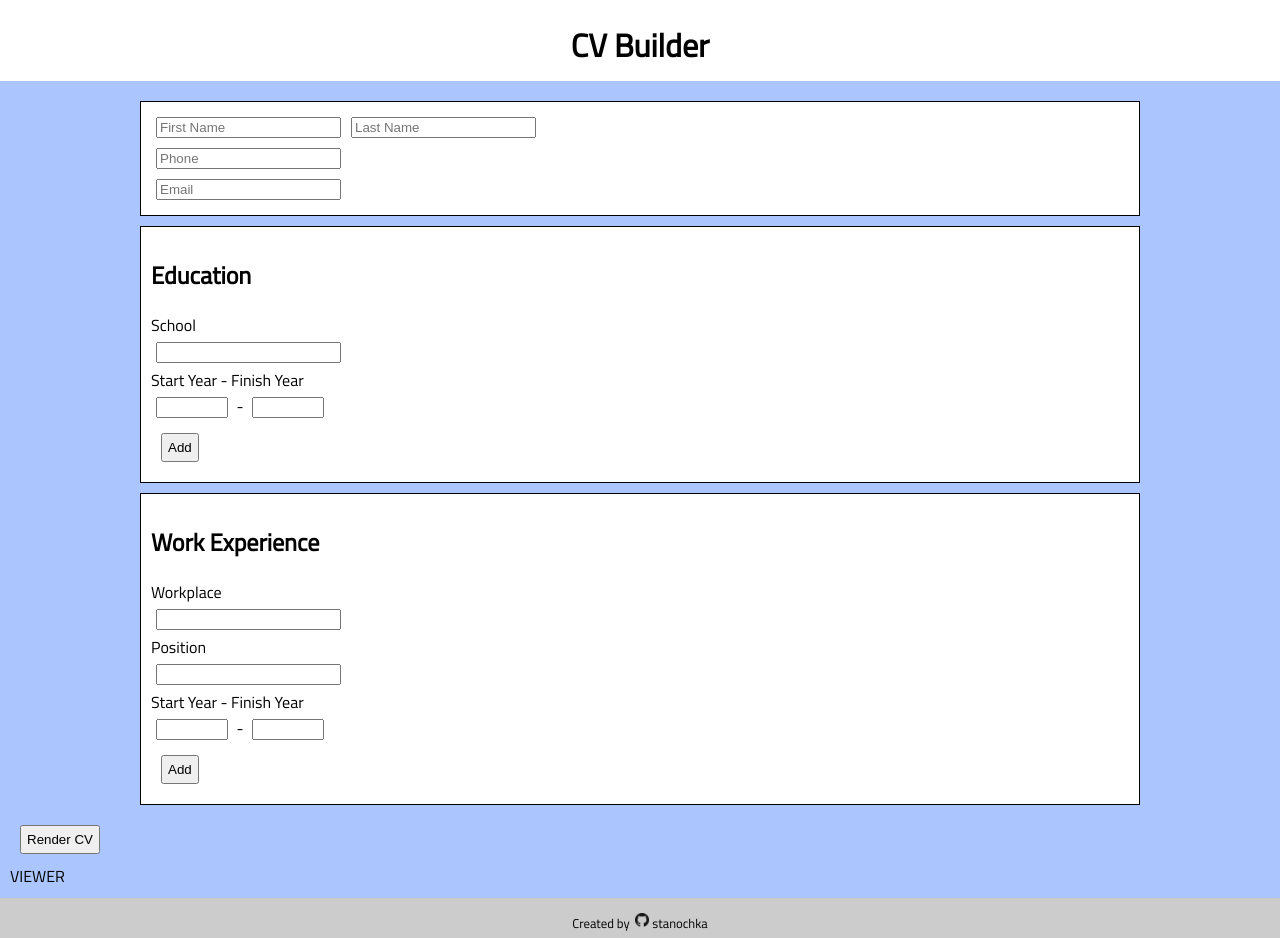
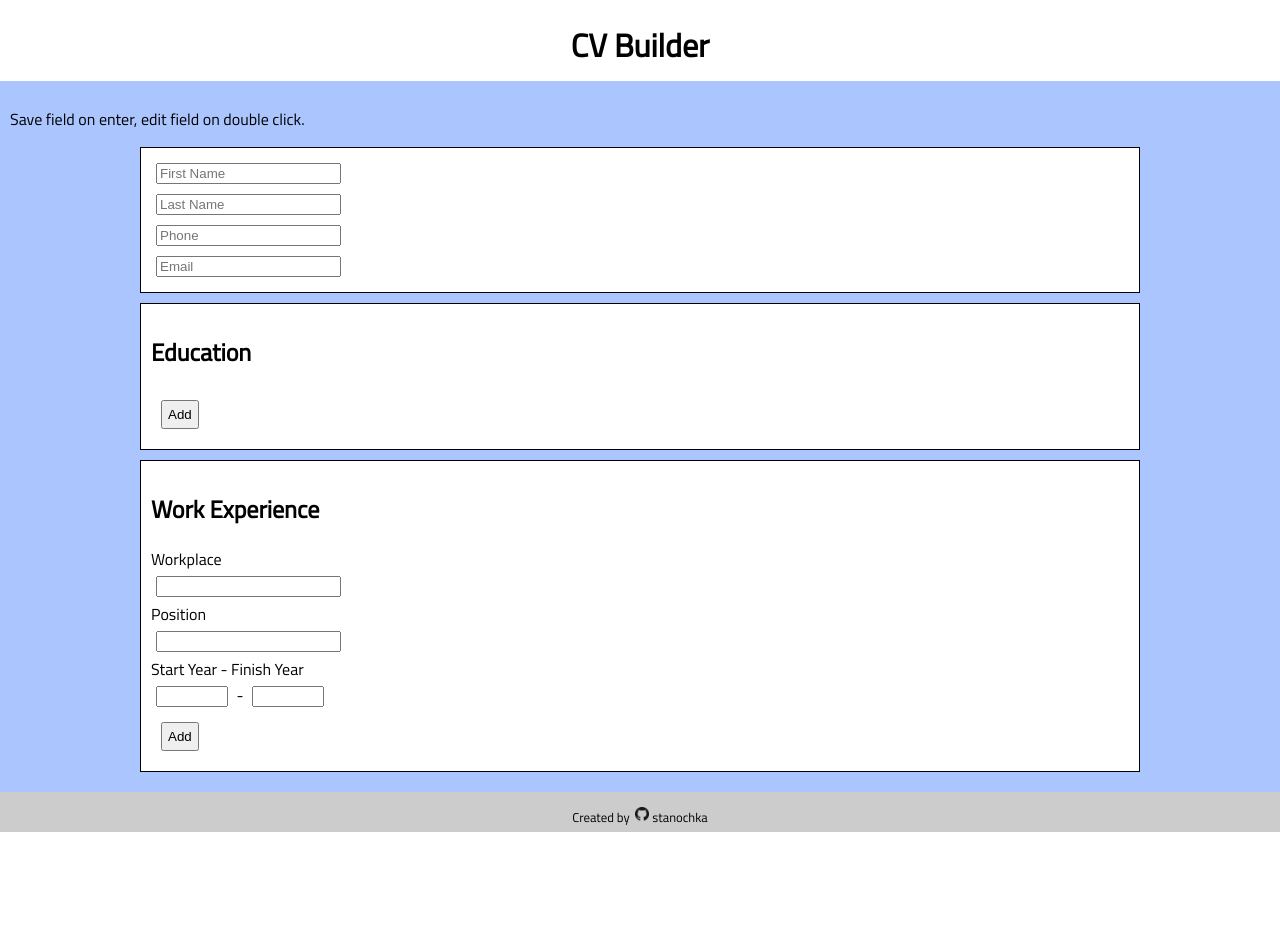
Before and after one commit to stanochka/cv-project, a React (Create React App) app: page / in a window 1280 px wide. After the commit the page ends 832 px from the top, so only its background shows below. Built offline with nearby package versions, Linux system fonts and the light colour scheme.

Commit message:
Add editable education

```diff
--- a/src/components/Education.js
+++ b/src/components/Education.js
@@ -1,77 +1,28 @@
 import React from 'react';
-import { v4 as uuidv4 } from 'uuid';
+import Editable from './Editable';
 
 class Education extends React.Component {
   constructor(props) {
     super(props);
-    this.state = {  educations: [],
-                    id: '',
-                    school: '',
+    this.state = {  school: '',
                     startYear: '',
                     finishYear: '',
     }
-    this.handleChange = this.handleChange.bind(this);
-    this.addEducation = this.addEducation.bind(this);
   }
 
-  handleChange = (e) => {
-    this.setState({ [e.target.name]: e.target.value, });
-  }
-
-  addEducation = (e) => {
-    e.preventDefault();
-    const newEd = {
-      id: uuidv4(),
-      school: this.state.school,
-      startYear: this.state.startYear,
-      finishYear: this.state.finishYear,
-    };
-    this.setState({ educations: [...this.state.educations, newEd],
-                    school: '',
-                    startYear: '',
-                    finishYear: '',
-                  });
-    this.props.callbackFromParent(this.state.educations);
-  }
 
   render() {
     return (<div className='Education'>
               <h2>Education</h2>
-              { this.state.educations.length>0 && <Overview educations={this.state.educations} />}
-              <form id='EducationForm'>
-                <label htmlFor='school'>School</label><br />
-                <input
-                    name='school'
-                    type='text'
-                    value={this.state.school}
-                    onChange={this.handleChange}
-                ></input><br />
-                <label htmlFor='startYear'>Start Year</label> - <label htmlFor='finishYear'>Finish Year</label><br />
-                <input
-                    name='startYear'
-                    type='number'
-                    min='1900'
-                    max='2021'
-                    value={this.state.startYear}
-                    onChange={this.handleChange}
-                ></input> - <input
-                                name='finishYear'
-                                type='number'
-                                min='1900'
-                                max='2021'
-                                value={this.state.finishYear}
-                                onChange={this.handleChange}
-                            ></input><br />
-
-                <button id='addEducation' onClick={this.addEducation}>Add</button>
-              </form>
+              <EducationList educations={this.props.educations} />
+              <button onClick={() => <EducationForm />}>Add</button>
             </div>)
   }
 
 }
 
 
-function Overview(props) {
+function EducationList(props) {
   const  { educations } = props;
   return (
     <ul>
@@ -85,4 +36,14 @@ function Overview(props) {
   );
 }
 
+function EducationForm(props) {
+  const { school, startYear, finishYear, handleChange } = props;
+  return (<div>
+            <Editable name='school'
+                      placeholder='School'
+                      value={school}
+                      handleChange={handleChange} />
+          </div>)
+}
+
 export default Education;
--- a/src/components/General.js
+++ b/src/components/General.js
@@ -4,7 +4,6 @@ import Editable from './Editable'
 function General(props)  {
   const { givenName, surname, phone, email, handleChange } = props;
   return (<div className='General'>
-            <div style={{display: 'flex'}}>
             <Editable name='givenName'
                       placeholder='First Name'
                       value={givenName}
@@ -13,7 +12,6 @@ function General(props)  {
                       placeholder='Last Name'
                       value={surname}
                       handleChange={handleChange} />
-            </div>
             <Editable name='phone'
                       placeholder='Phone'
                       value={phone}
--- a/src/components/Main.js
+++ b/src/components/Main.js
@@ -2,7 +2,6 @@ import React from 'react';
 import General from './General';
 import Education from './Education';
 import Work from './Work';
-import Viewer from './Viewer';
 
 class Main extends React.Component {
   constructor(props) {
@@ -12,38 +11,31 @@ class Main extends React.Component {
       surname: '',
       phone: '',
       email: '',
-      dataFromEducation: null,
+      educations: [],
+      works: [],
     }
-    this.viewCV = this.viewCV.bind(this);
   }
 
   handleChange = (value, name) => {
     this.setState({ [name] : value });
   }
 
-  getEducations = (data) => {
-    this.setState({dataFromEducation: data})
+  newEducation = (data) => {
+    this.setState({educations: this.state.educations.concat(data)})
   }
 
-  viewCV() {
-    console.log('SAVE');
-  }
   render() {
     return (<div className="Main">
-              <div className='EditResume'>
+              <p>Save field on enter, edit field on double click.</p>
               <General givenName={this.state.givenName}
                        surname={this.state.surname}
                        phone={this.state.phone}
                        email={this.state.email}
                        handleChange={this.handleChange}/>
-                <Education callbackFromParent={this.getEducations} />
+              <Education educations={this.state.educations}
+                         handleChange={this.handleChange}
+                         newEducation={this.newEducation}/>
               <Work />
-                <button onClick={this.getEducations}>Render CV</button>
-              </div>
-              <Viewer givenName={this.state.givenName}
-                      surname={this.state.surname}
-                      phone={this.state.phone}
-                      email={this.state.email}/>
             </div>)
   }
 
--- a/src/components/Viewer.js
+++ /dev/null
@@ -1,11 +0,0 @@
-import React from 'react';
-
-function Viewer(props) {
-
-  return (
-    <div>VIEWER
-    </div>
-  )
-}
-
-export default Viewer
```
Lines whose indentation alone changed are shown as unchanged.
